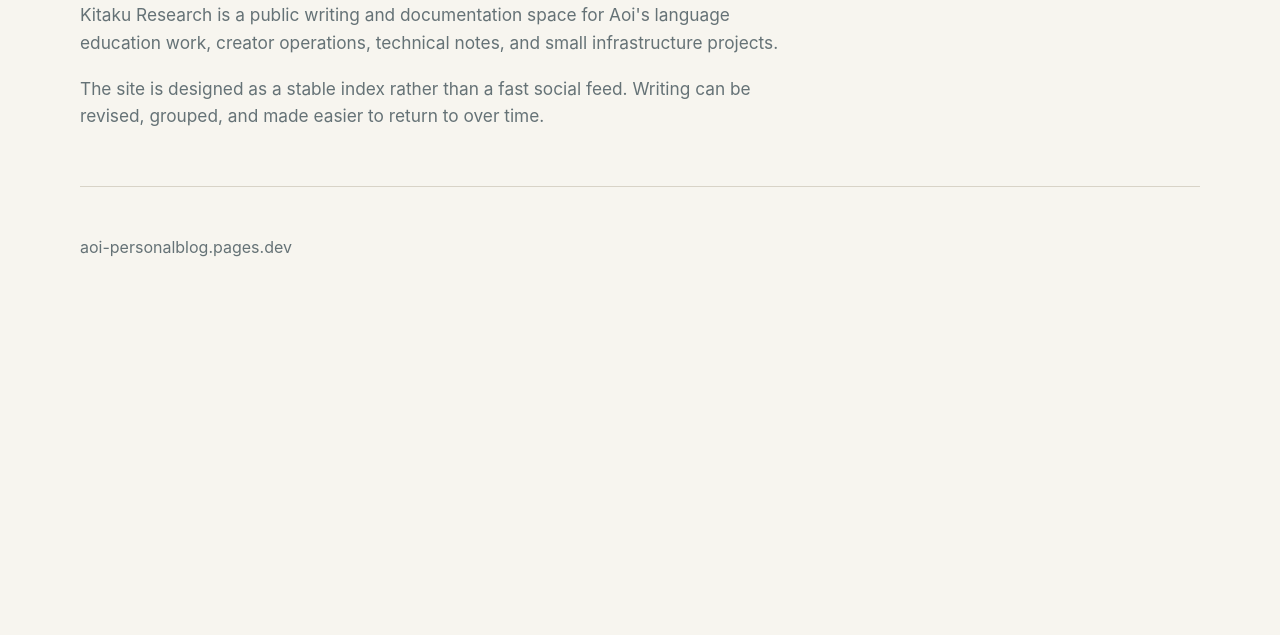
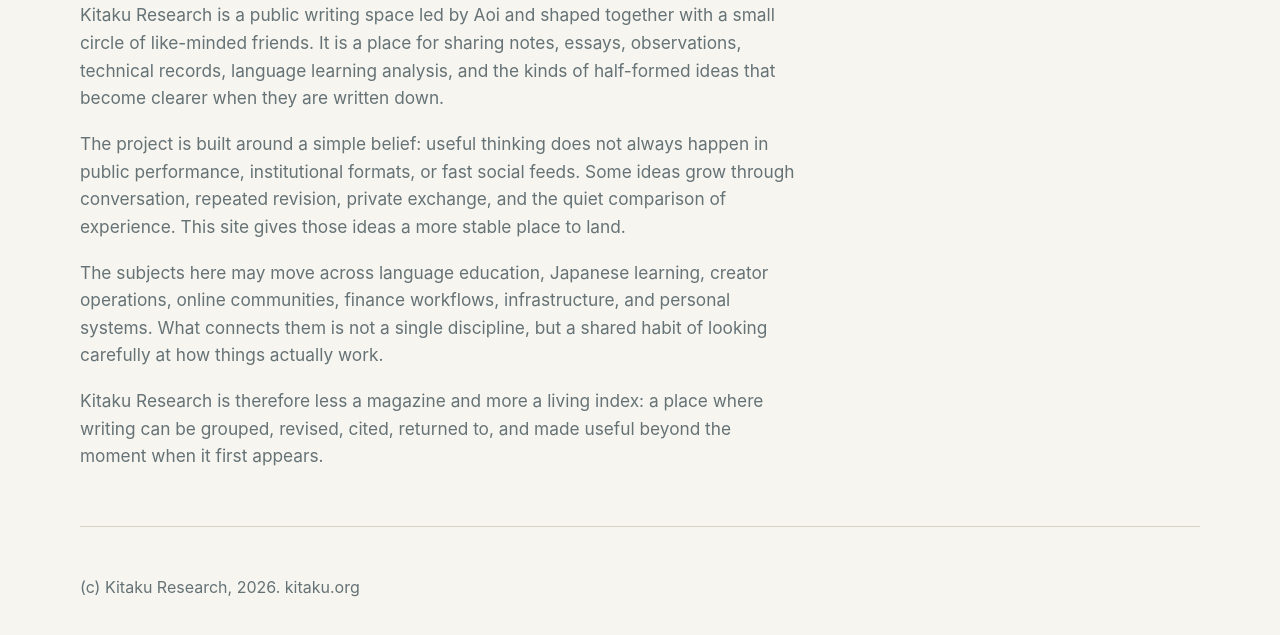
Before and after one commit to misumiaoi/aoi-personalblog, an Astro site: page /about in a window 1280 px wide. Shown: the part 243-878 px from the top of the page. Before the commit the page ends 800 px from the top, so only its background shows below. Built offline with nearby package versions, Linux system fonts and the light colour scheme; Astro itself is replaced by a stand-in of ours.

Commit message:
Expand about page copy

```diff
--- a/src/layouts/BaseLayout.astro
+++ b/src/layouts/BaseLayout.astro
@@ -48,7 +48,7 @@ const imageUrl = image ? new URL(image, site.url).toString() : undefined;
       <slot />
     </main>
     <footer class="site-footer">
-      <p>{site.domain}</p>
+      <p>(c) Kitaku Research, 2026. kitaku.org</p>
     </footer>
   </body>
 </html>
--- a/src/pages/about.astro
+++ b/src/pages/about.astro
@@ -2,17 +2,36 @@
 import BaseLayout from "@/layouts/BaseLayout.astro";
 ---
 
-<BaseLayout title="About" description="About Kitaku Research.">
+<BaseLayout
+  title="About"
+  description="About Kitaku Research, a shared space for Aoi and like-minded friends to publish notes, essays, and working ideas."
+>
   <section class="page-intro narrow">
     <h1>About</h1>
     <p>
-      Kitaku Research is a public writing and documentation space for Aoi's
-      language education work, creator operations, technical notes, and small
-      infrastructure projects.
+      Kitaku Research is a public writing space led by Aoi and shaped together
+      with a small circle of like-minded friends. It is a place for sharing
+      notes, essays, observations, technical records, language learning
+      analysis, and the kinds of half-formed ideas that become clearer when
+      they are written down.
     </p>
     <p>
-      The site is designed as a stable index rather than a fast social feed.
-      Writing can be revised, grouped, and made easier to return to over time.
+      The project is built around a simple belief: useful thinking does not
+      always happen in public performance, institutional formats, or fast social
+      feeds. Some ideas grow through conversation, repeated revision, private
+      exchange, and the quiet comparison of experience. This site gives those
+      ideas a more stable place to land.
+    </p>
+    <p>
+      The subjects here may move across language education, Japanese learning,
+      creator operations, online communities, finance workflows, infrastructure,
+      and personal systems. What connects them is not a single discipline, but a
+      shared habit of looking carefully at how things actually work.
+    </p>
+    <p>
+      Kitaku Research is therefore less a magazine and more a living index: a
+      place where writing can be grouped, revised, cited, returned to, and made
+      useful beyond the moment when it first appears.
     </p>
   </section>
 </BaseLayout>
```
